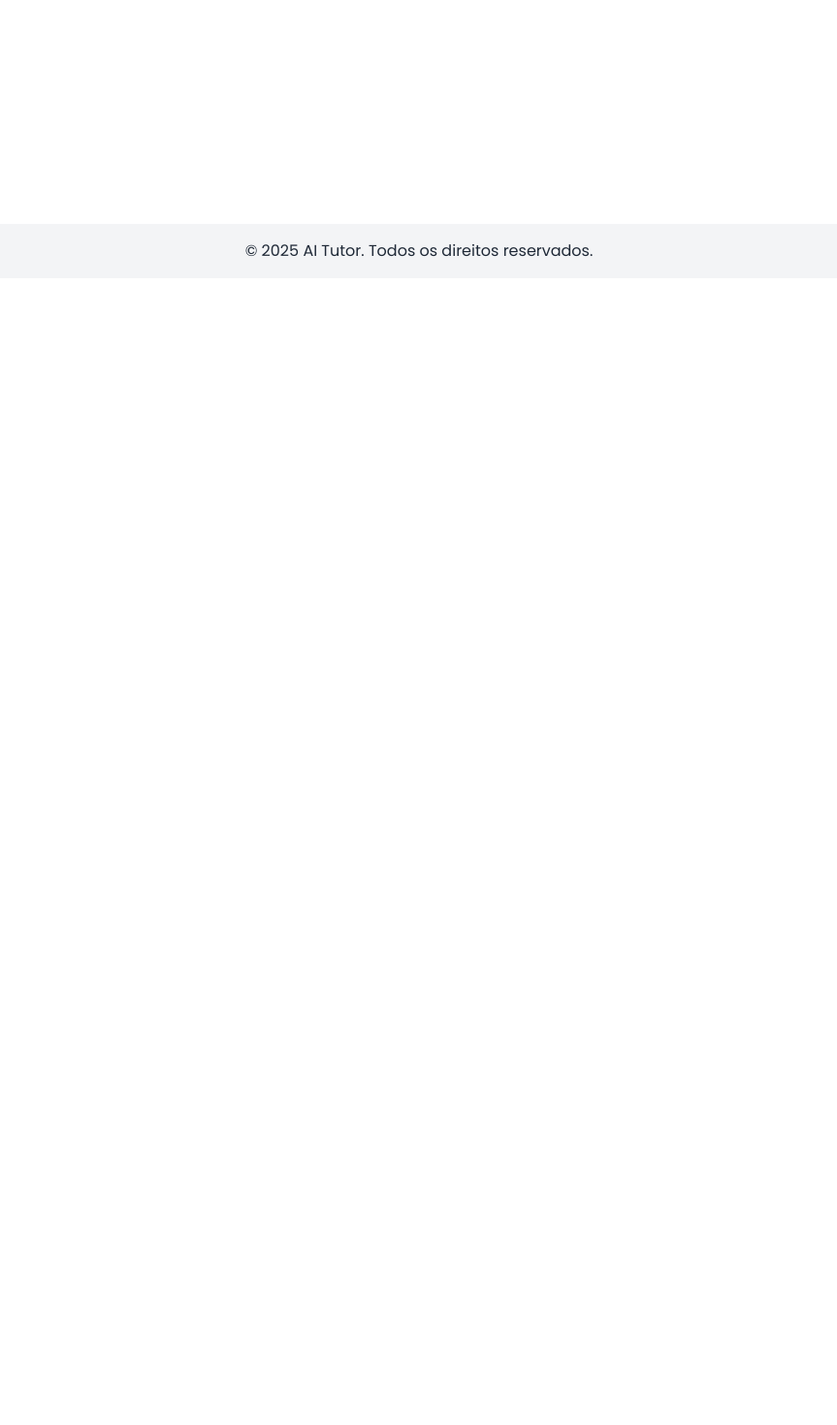
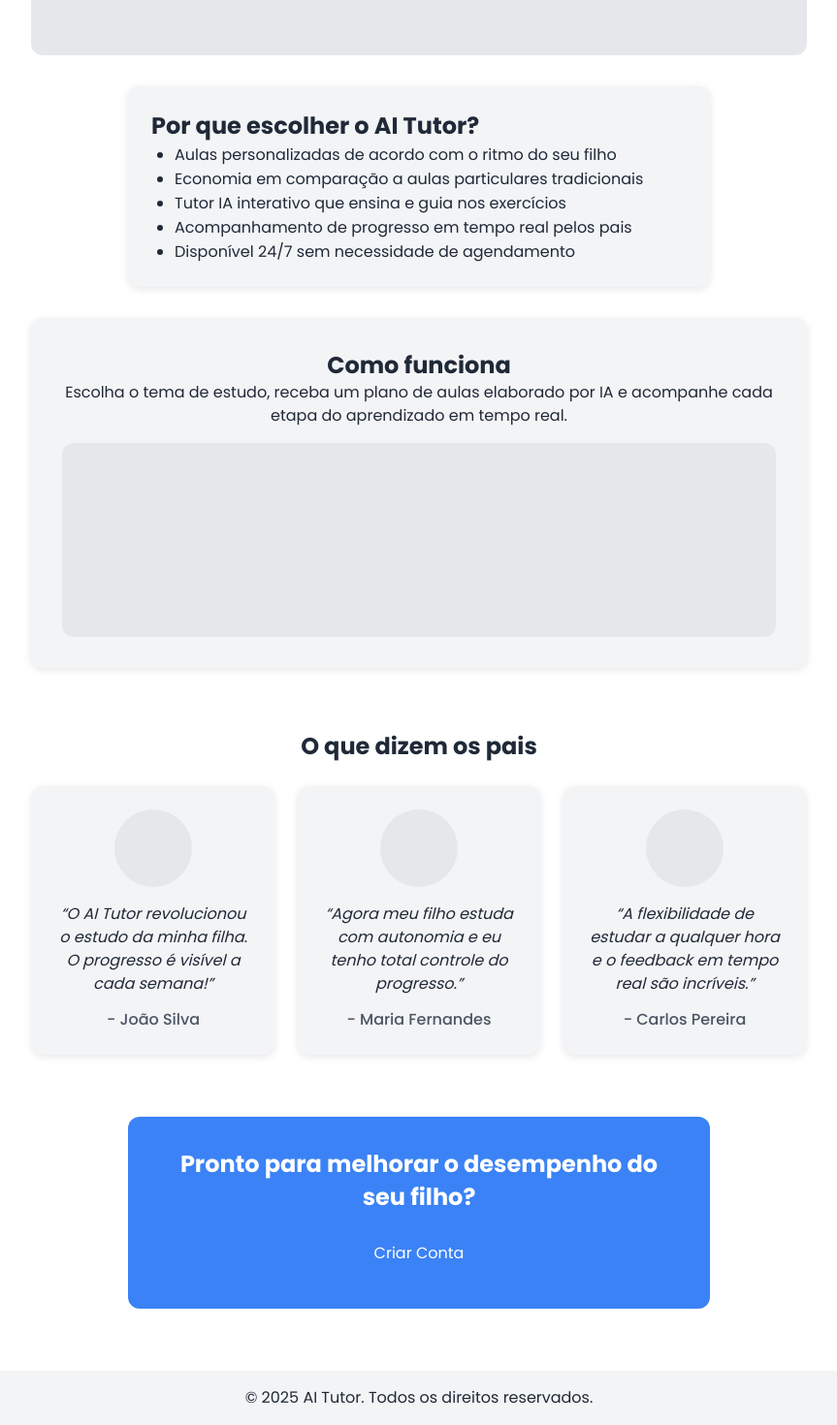
Before and after one commit to duMagnus/ai-tutor, a React (Vite) app in the folder frontend/: page / in a window 1280 px wide. Shown: the part 513-1983 px from the top of the page at 97% size, without its empty margins (208-1071 px from the left). Before the commit the page ends 800 px from the top, so only its background shows below. Built offline with nearby package versions, Linux system fonts and the light colour scheme.

Commit message:
Enhance landing page with hero, features, flow, testimonials, CTA and image placeholders

```diff
--- a/frontend/src/pages/LandingPage.css
+++ b/frontend/src/pages/LandingPage.css
@@ -48,3 +48,85 @@
   padding: 1rem;
   background-color: var(--color-surface);
 }
+
+/* Hero */
+.hero-section {
+  text-align: center;
+  margin: 2rem auto;
+  max-width: 800px;
+}
+.hero-image {
+  width: 100%;
+  height: 300px;
+  background-color: #E5E7EB;
+  border-radius: var(--border-radius-lg);
+  margin-top: 1rem;
+}
+
+/* How It Works */
+.how-it-works {
+  background-color: var(--color-surface);
+  padding: 2rem;
+  margin: 2rem auto;
+  max-width: 800px;
+  border-radius: var(--border-radius-lg);
+  box-shadow: var(--shadow-card);
+  text-align: center;
+}
+.process-image {
+  width: 100%;
+  height: 200px;
+  background-color: #E5E7EB;
+  border-radius: var(--border-radius-lg);
+  margin-top: 1rem;
+}
+
+/* Testimonials */
+.testimonials {
+  padding: 2rem;
+  text-align: center;
+}
+.testimonial-cards {
+  display: flex;
+  flex-wrap: wrap;
+  justify-content: center;
+  gap: 1.5rem;
+  margin-top: 1.5rem;
+}
+.testimonial-card {
+  background-color: var(--color-surface);
+  padding: 1.5rem;
+  border-radius: var(--border-radius-lg);
+  box-shadow: var(--shadow-card);
+  max-width: 250px;
+  text-align: center;
+}
+.testimonial-card .avatar {
+  width: 80px;
+  height: 80px;
+  background-color: #E5E7EB;
+  border-radius: 50%;
+  margin: 0 auto 1rem;
+}
+.testimonial-card p {
+  font-style: italic;
+  margin-bottom: 0.75rem;
+}
+.testimonial-card span {
+  font-weight: 500;
+  color: var(--text-secondary);
+}
+
+/* Call to Action */
+.cta-section {
+  padding: 2rem;
+  text-align: center;
+  background-color: var(--color-primary);
+  color: var(--color-background);
+  border-radius: var(--border-radius-lg);
+  margin: 2rem auto;
+  max-width: 600px;
+}
+.cta-section .btn {
+  margin-top: 1rem;
+}
--- a/frontend/src/pages/LandingPage.jsx
+++ b/frontend/src/pages/LandingPage.jsx
@@ -18,12 +18,18 @@ function LandingPage() {
       </header>
 
       <main className="landing-main">
-        <h2>A plataforma de aprendizagem inteligente para seu filho</h2>
-        <p>
-          Transforme o estudo em uma experiência interativa e eficaz com
-          inteligência artificial.
-        </p>
+        {/* Hero Section */}
+        <div className="hero-section">
+          <h2>A plataforma de aprendizagem inteligente para seu filho</h2>
+          <p>
+            Transforme o estudo em uma experiência interativa e eficaz com
+            inteligência artificial.
+          </p>
+          {/* Image placeholder: ilustração de uma criança estudando com um tutor de IA */}
+          <div className="image-placeholder hero-image" />
+        </div>
 
+        {/* Features Section */}
         <section className="features">
           <h3>Por que escolher o AI Tutor?</h3>
           <ul>
@@ -33,6 +39,57 @@ function LandingPage() {
             <li>Acompanhamento de progresso em tempo real pelos pais</li>
             <li>Disponível 24/7 sem necessidade de agendamento</li>
           </ul>
+        </section>
+
+        {/* How It Works Section */}
+        <section className="how-it-works">
+          <h3>Como funciona</h3>
+          <p>
+            Escolha o tema de estudo, receba um plano de aulas elaborado por IA
+            e acompanhe cada etapa do aprendizado em tempo real.
+          </p>
+          {/* Image placeholder: diagrama de fluxo mostrando planejamento > estudo > progresso */}
+          <div className="image-placeholder process-image" />
+        </section>
+
+        {/* Testimonials Section */}
+        <section className="testimonials">
+          <h3>O que dizem os pais</h3>
+          <div className="testimonial-cards">
+            <div className="testimonial-card">
+              {/* Imagem de perfil: avatar do pai/mãe */}
+              <div className="image-placeholder avatar" />
+              <p>
+                “O AI Tutor revolucionou o estudo da minha filha. O progresso é
+                visível a cada semana!”
+              </p>
+              <span>- João Silva</span>
+            </div>
+            <div className="testimonial-card">
+              <div className="image-placeholder avatar" />
+              <p>
+                “Agora meu filho estuda com autonomia e eu tenho total controle
+                do progresso.”
+              </p>
+              <span>- Maria Fernandes</span>
+            </div>
+            <div className="testimonial-card">
+              <div className="image-placeholder avatar" />
+              <p>
+                “A flexibilidade de estudar a qualquer hora e o feedback em
+                tempo real são incríveis.”
+              </p>
+              <span>- Carlos Pereira</span>
+            </div>
+          </div>
+        </section>
+
+        {/* Call to Action */}
+        <section className="cta-section">
+          <h3>Pronto para melhorar o desempenho do seu filho?</h3>
+          <Link to="/signup" className="btn btn-primary">
+            Criar Conta
+          </Link>
         </section>
       </main>
 
```
